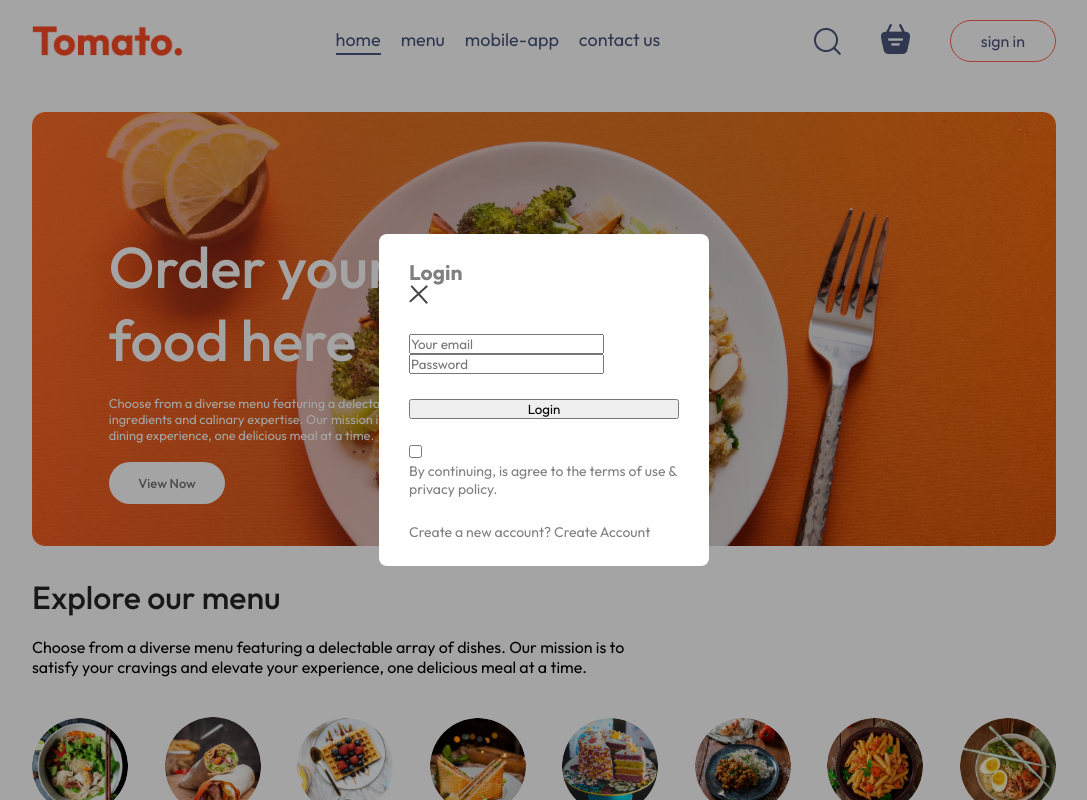
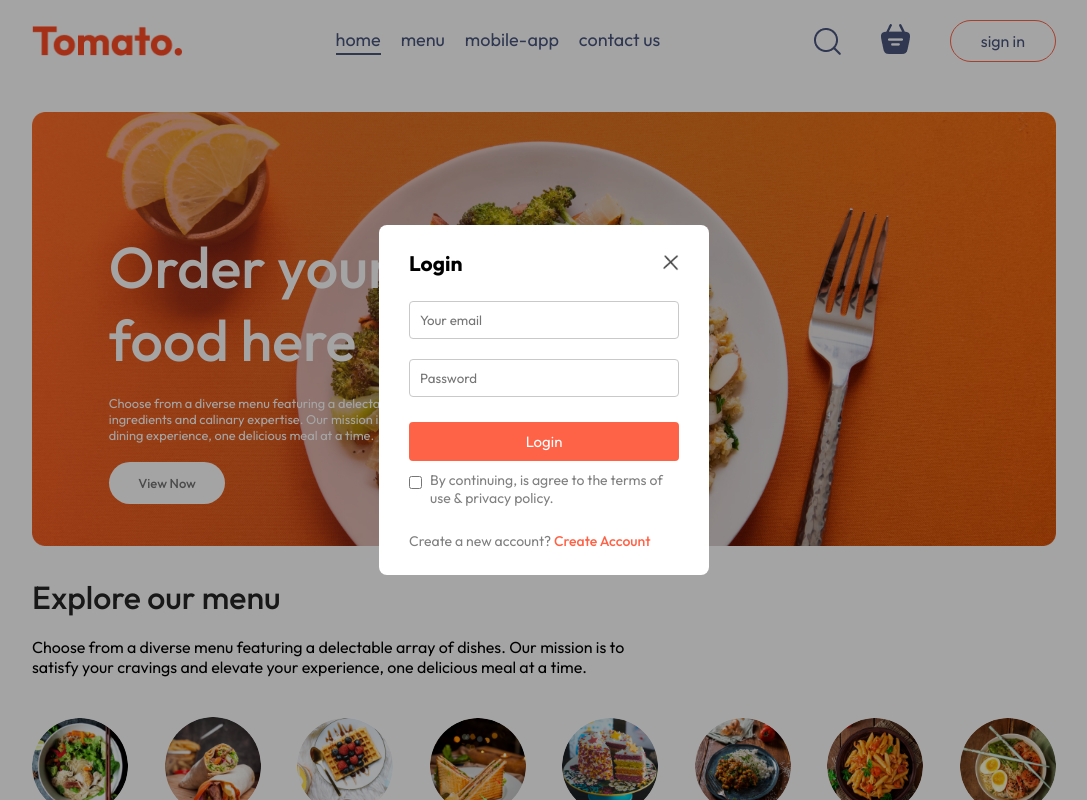
Before and after one commit to HudsonWayne/Food-Del, a React (Vite) app: page / in a window 1280 px wide. Both pictures are taken after a click on the button "sign in". Shown: the top 800 px of the page, without its empty margins (96-1183 px from the left). Built offline with nearby package versions, Linux system fonts and the light colour scheme.

Commit message:
finishing my pipup form

```diff
--- a/src/components/LoginPopup/LoginPopup.css
+++ b/src/components/LoginPopup/LoginPopup.css
@@ -19,3 +19,47 @@
     font-size: 14px;
     animation: fadeIn 0.5s;
 }
+.login-popup-title{
+    display: flex;
+    justify-content: space-between;
+    align-items: center;
+    color: black;
+}
+.login-popup-title img{
+    width: 16px;
+    cursor: pointer;
+}
+.login-popup-inputs{
+    display: flex;
+    flex-direction: column;
+    gap: 20px;
+}
+.login-popup-inputs input{
+    outline: none;
+    border: 1px solid #c9c9c9;
+    padding: 10px;
+    border-radius: 4px;
+}
+.login-popup-container button{
+    border: none;
+    padding: 10px;
+    border-radius: 4px;
+    color: white;
+    background-color: tomato;
+    font-size: 15px;
+    cursor: pointer;
+}
+.login-popup-condition{
+    display: flex;
+    align-items: start;
+    gap: 8px;
+    margin-top: -15px;
+}
+.login-popup-condition input{
+    margin-top: 5px;
+}
+.login-popup p span{
+    color: tomato;
+    font-weight: 500;
+    cursor: pointer;
+}
```
